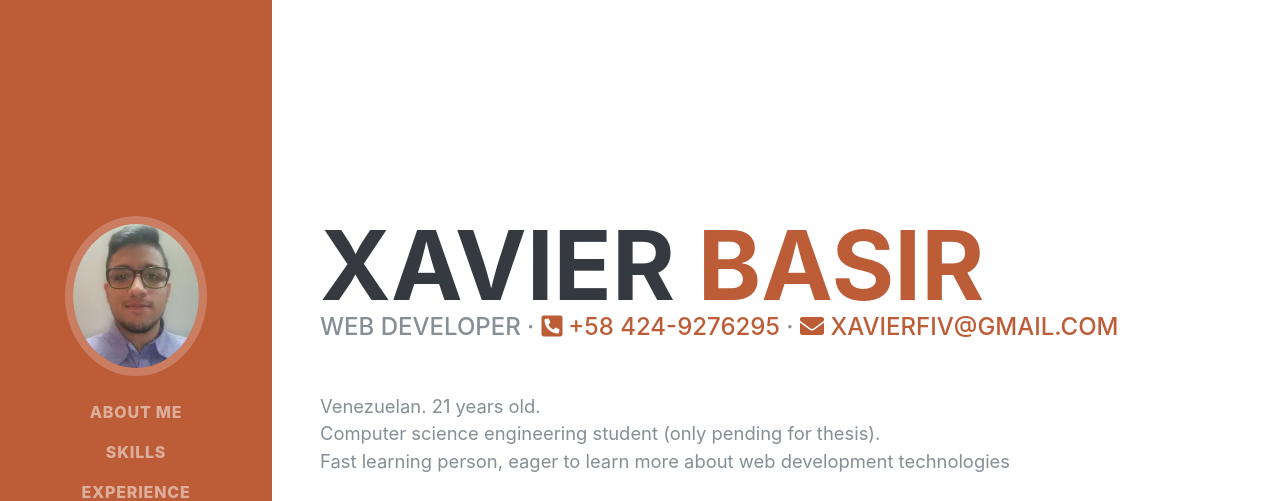
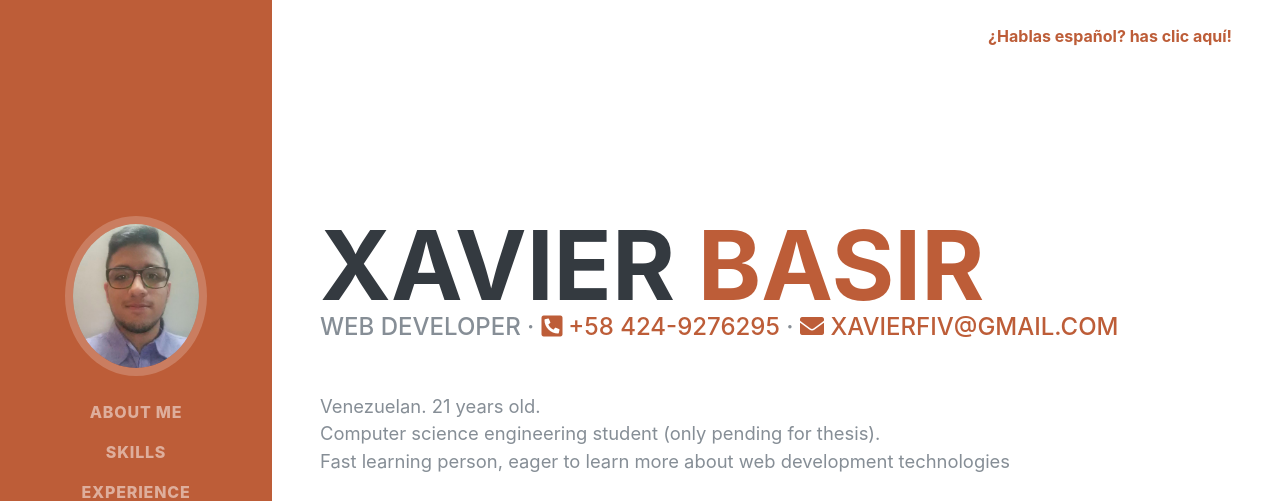
Before and after one commit to xbasirdev/cv-portafolio, a website built with webpack: page en/index.html in a window 1280 px wide. Shown: the top 501 px of the page. Built offline with nearby package versions, Linux system fonts and the light colour scheme; a web font is replaced by a local one.

Commit message:
linkeando las versiones en español e ingles

```diff
--- a/en/index.html
+++ b/en/index.html
@@ -59,6 +59,10 @@
   </nav>
 
   <div class="container-fluid p-0">
+
+    <div class="pt-4 pr-5" style="position: absolute; right: 0" >
+        <a href="https://xbasir.github.io/cv-portafolio" class="font-weight-bold">¿Hablas español? has clic aquí!</a>
+    </div>
 
     <!-- Conóceme -->
     <section class="resume-section p-3 p-lg-5 d-flex align-items-center" id="about">
```
Also changed, not shown: index.html (+3 -0 lines).
